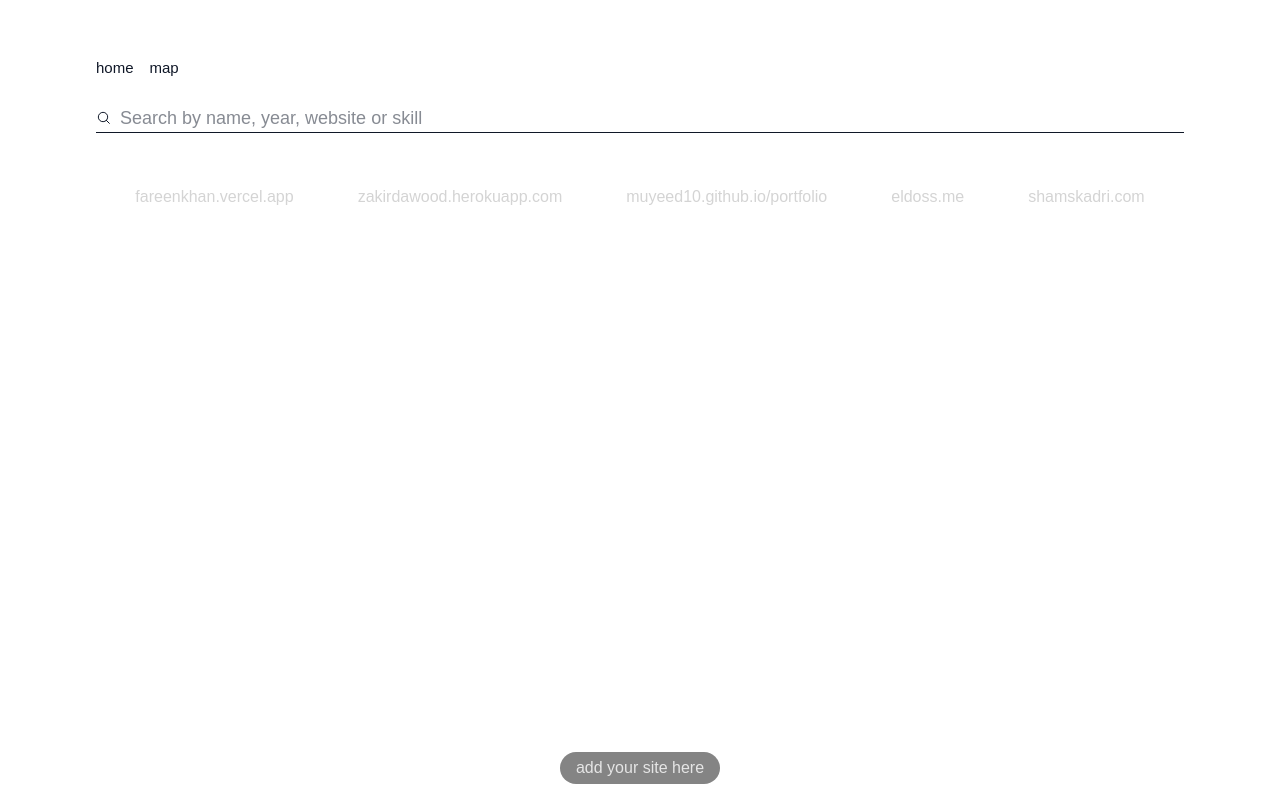
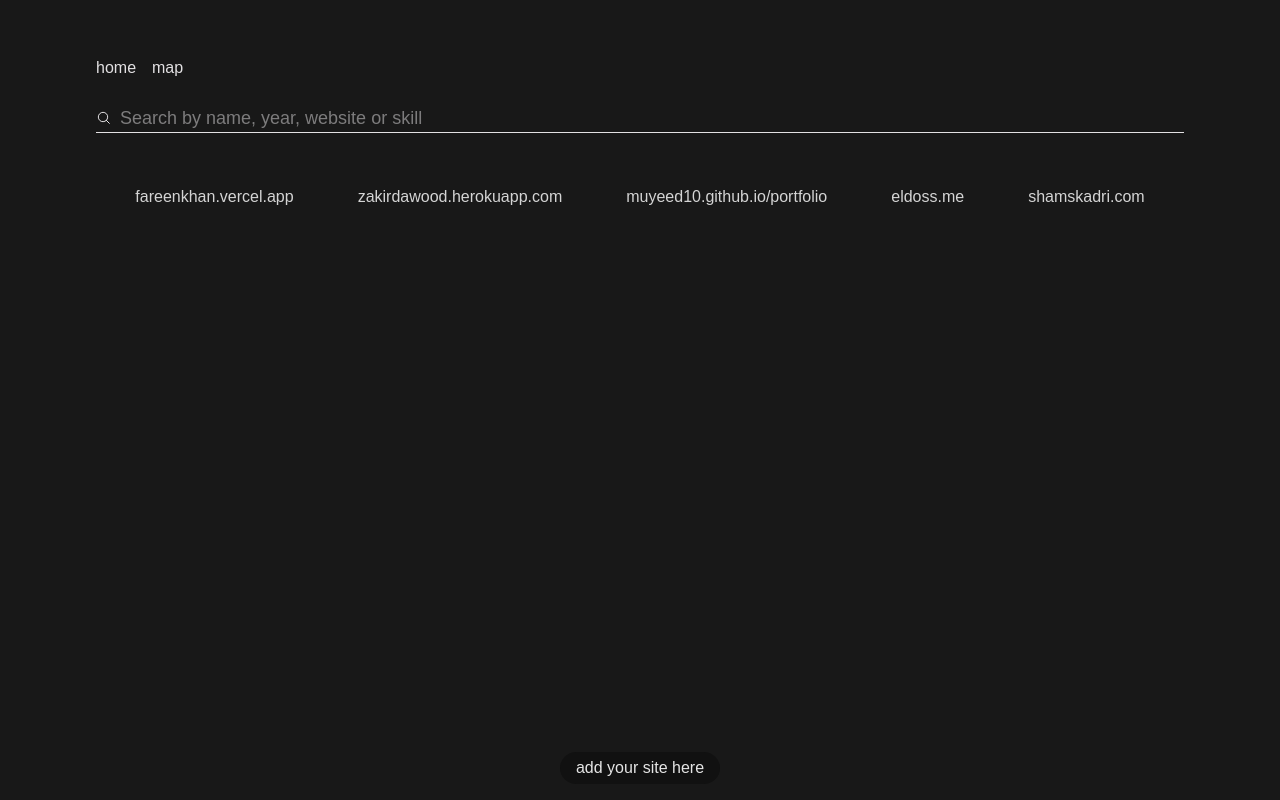
Before and after one commit to aminnausin/tmu-webring, a Vue app: page / in a window 1280 px wide. Built offline with nearby package versions, Linux system fonts and the light colour scheme; a web font is replaced by a local one.

Commit message:
Fix Dark Mode

```diff
--- a/index.html
+++ b/index.html
@@ -7,8 +7,8 @@
         <title>TMU Webring</title>
     </head>
 
-    <body class="dark:[color-scheme:dark]">
-        <div id="app" class="w-screen"></div>
+    <body class="dark bg-[#181818]">
+        <div id="app" class=""></div>
         <script type="module" src="/src/main.ts"></script>
     </body>
 </html>
--- a/src/assets/base.css
+++ b/src/assets/base.css
@@ -34,7 +34,7 @@
 }
 
 /* semantic color variables for this project */
-:root {
+/* :root {
     --color-background: var(--vt-c-white);
     --color-background-soft: var(--vt-c-white-soft);
     --color-background-mute: var(--vt-c-white-mute);
@@ -46,9 +46,9 @@
     --color-text: var(--vt-c-text-light-1);
 
     --section-gap: 160px;
-}
+} */
 
-@media (prefers-color-scheme: dark) {
+/* @media (prefers-color-scheme: dark) { */
 :root {
     --color-background: var(--vt-c-black);
     --color-background-soft: var(--vt-c-black-soft);
@@ -60,7 +60,7 @@
     --color-heading: var(--vt-c-text-dark-1);
     --color-text: var(--vt-c-text-dark-2);
 }
-}
+/* } */
 
 @supports (scrollbar-width: thin) {
     .scrollbar-thin {
@@ -112,13 +112,13 @@
 }
 
 body {
-    min-height: 100vh;
-    color: var(--color-text);
-    background: var(--color-background);
+    /* min-height: 100vh; */
+    /* color: var(--color-text); */
+    /* background: var(--color-background); */
     transition:
         color 0.5s,
         background-color 0.5s;
-    line-height: 1.6;
+    /* line-height: 1.6; */
     font-family:
         Inter,
         -apple-system,
@@ -132,16 +132,7 @@ body {
         'Droid Sans',
         'Helvetica Neue',
         sans-serif;
-    font-size: 15px;
     text-rendering: optimizeLegibility;
     -webkit-font-smoothing: antialiased;
     -moz-osx-font-smoothing: grayscale;
 }
-
-.dark {
-    color-scheme: dark;
-}
-
-html {
-    scrollbar-gutter: stable;
-}
--- a/src/assets/main.css
+++ b/src/assets/main.css
@@ -8,3 +8,5 @@ a {
 @theme {
     --font-dm-sans: DM-Sans, sans-serif;
 }
+
+@custom-variant dark (&:where(.dark, .dark *));
--- a/tailwind.config.js
+++ /dev/null
@@ -1,15 +0,0 @@
-// tailwind.config.js
-module.exports = {
-    content: [
-        './index.html',
-        './src/**/*.{vue,js,ts,jsx,tsx}', // add your component directories here
-    ],
-    theme: {
-        extend: {
-            fontFamily: {
-                'dm-sans': ['DM Sans', 'sans-serif'], // Add DM Sans to the sans font stack
-            },
-        },
-    },
-    plugins: [],
-};
```
Lines whose indentation alone changed are shown as unchanged.
